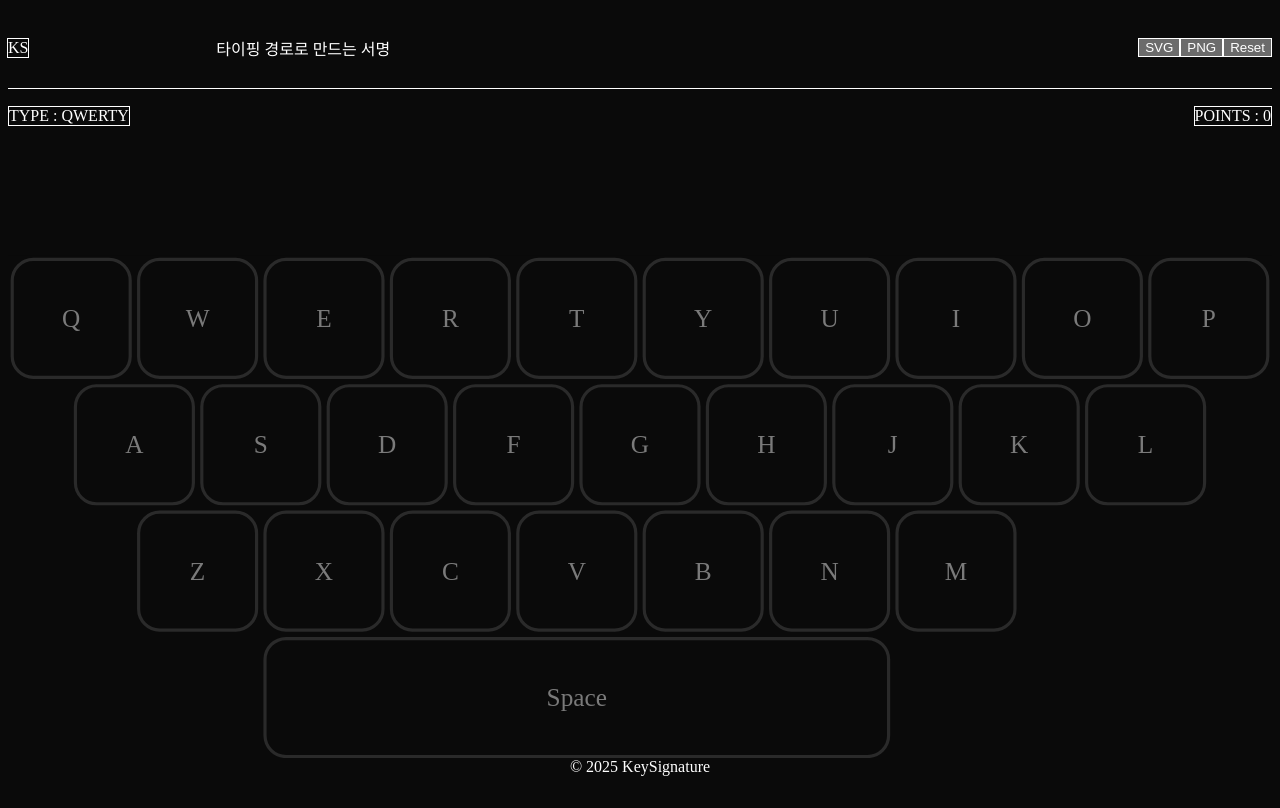
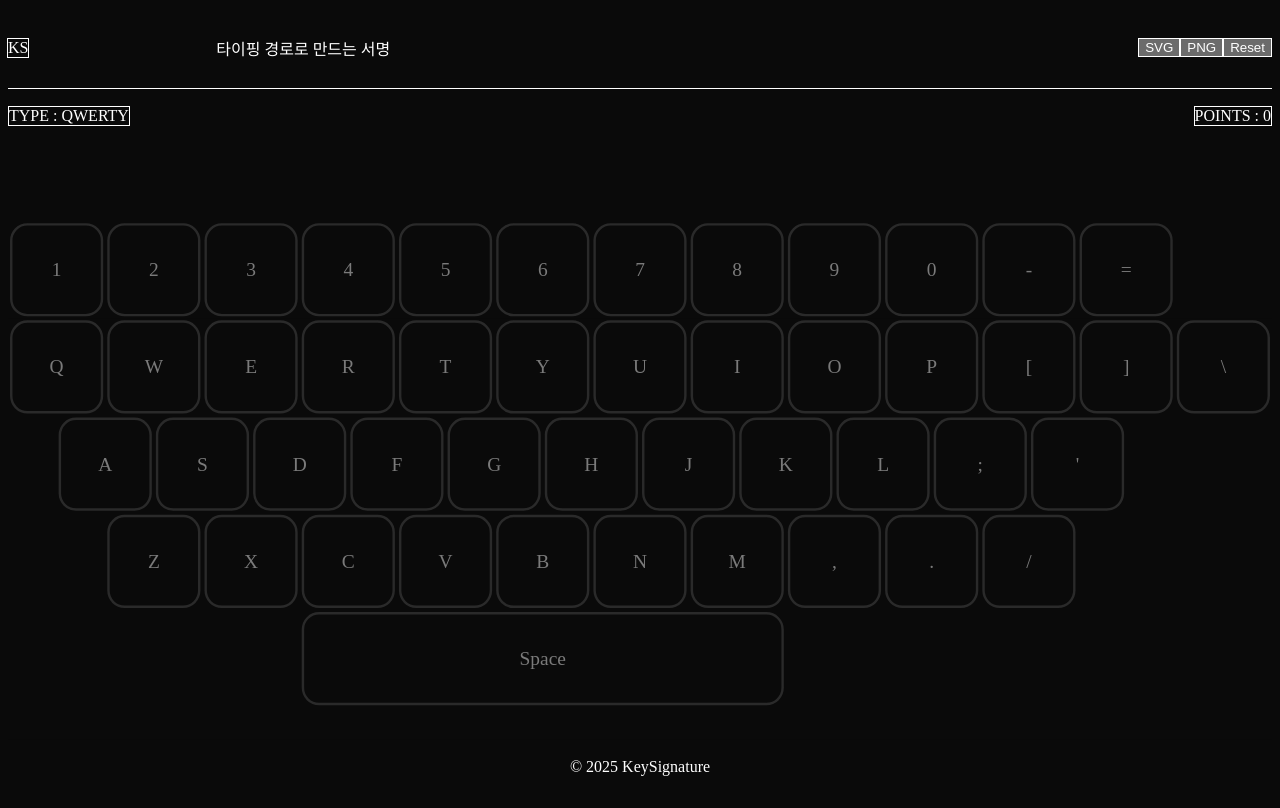
Before and after one commit to Yang-woo/keysignature, a React (Vite) app: page / in a window 1280 px wide. Built offline with nearby package versions, Linux system fonts and the light colour scheme.

Commit message:
feat: add full mac keyboard layout

```diff
--- a/src/layouts/qwerty.ts
+++ b/src/layouts/qwerty.ts
@@ -12,6 +12,7 @@ const key = (
 ): KeyCoord => ({ id, x, y, w, h, label });
 
 // 행 오프셋 (전통 QWERTY 0/0.5u/1u 스태거)
+const yMinus1 = -unit; // 숫자 행
 const y0 = 0; // QWERTYUIOP
 const y1 = unit; // ASDFGHJKL
 const y2 = unit * 2; // ZXCVBNM
@@ -19,15 +20,42 @@ const spaceY = unit * 3; // Space row
 const off1 = unit * 0.5; // A-row offset
 const off2 = unit * 1.0; // Z-row offset
 
+const rowNum = "1234567890-=".split("");
 const rowQ = "QWERTYUIOP".split("");
 const rowA = "ASDFGHJKL".split("");
 const rowZ = "ZXCVBNM".split("");
 
 const keys: KeyCoord[] = [
+  // 숫자 행
+  ...rowNum.map((ch, i) => {
+    const id =
+      ch >= "0" && ch <= "9"
+        ? (`Digit${ch}` as KeyId)
+        : ch === "-"
+        ? "Minus"
+        : "Equal";
+    return key(id, unit * i, yMinus1, unit, unit, ch);
+  }),
+  // Q 행 + 대괄호/백슬래시
   ...rowQ.map((ch, i) => key(`Key${ch}`, unit * i, y0, unit, unit, ch)),
-  ...rowA.map((ch, i) => key(`Key${ch}`, off1 + unit * i, y1, unit, unit, ch)),
-  ...rowZ.map((ch, i) => key(`Key${ch}`, off2 + unit * i, y2, unit, unit, ch)),
-  key("Space", unit * 2, spaceY, unit * 5, unit, "Space"),
+  key("BracketLeft", unit * rowQ.length, y0, unit, unit, "["),
+  key("BracketRight", unit * (rowQ.length + 1), y0, unit, unit, "]"),
+  key("Backslash", unit * (rowQ.length + 2), y0, unit, unit, "\\"),
+  // A 행 + 세미콜론/따옴표
+  ...rowA.map((ch, i) =>
+    key(`Key${ch}`, off1 + unit * i, y1, unit, unit, ch)
+  ),
+  key("Semicolon", off1 + unit * rowA.length, y1, unit, unit, ";"),
+  key("Quote", off1 + unit * (rowA.length + 1), y1, unit, unit, "'"),
+  // Z 행 + 콤마/마침표/슬래시
+  ...rowZ.map((ch, i) =>
+    key(`Key${ch}`, off2 + unit * i, y2, unit, unit, ch)
+  ),
+  key("Comma", off2 + unit * rowZ.length, y2, unit, unit, ","),
+  key("Period", off2 + unit * (rowZ.length + 1), y2, unit, unit, "."),
+  key("Slash", off2 + unit * (rowZ.length + 2), y2, unit, unit, "/"),
+  // Spacebar (C 아래에서 M 아래까지)
+  key("Space", unit * 3, spaceY, unit * 5, unit, "Space"),
 ];
 
 const charToKey: Record<string, KeyId> = {};
@@ -35,11 +63,26 @@ const charToKey: Record<string, KeyId> = {};
   charToKey[c] = `Key${c.toUpperCase()}`;
   charToKey[c.toUpperCase()] = `Key${c.toUpperCase()}`;
 });
-charToKey[" "] = "Space";
+"1234567890".split("").forEach((c) => {
+  charToKey[c] = `Digit${c}`;
+});
+Object.assign(charToKey, {
+  "-": "Minus",
+  "=": "Equal",
+  "[": "BracketLeft",
+  "]": "BracketRight",
+  "\\": "Backslash",
+  ";": "Semicolon",
+  "'": "Quote",
+  ",": "Comma",
+  ".": "Period",
+  "/": "Slash",
+  " ": "Space",
+});
 
 export const qwertyLayout: Layout = {
   id: "qwerty",
-  name: "QWERTY (US, letters+space)",
+  name: "QWERTY (US, full)",
   unit,
   keys,
   mapCharToKeyIds: (ch: string) => {
```
